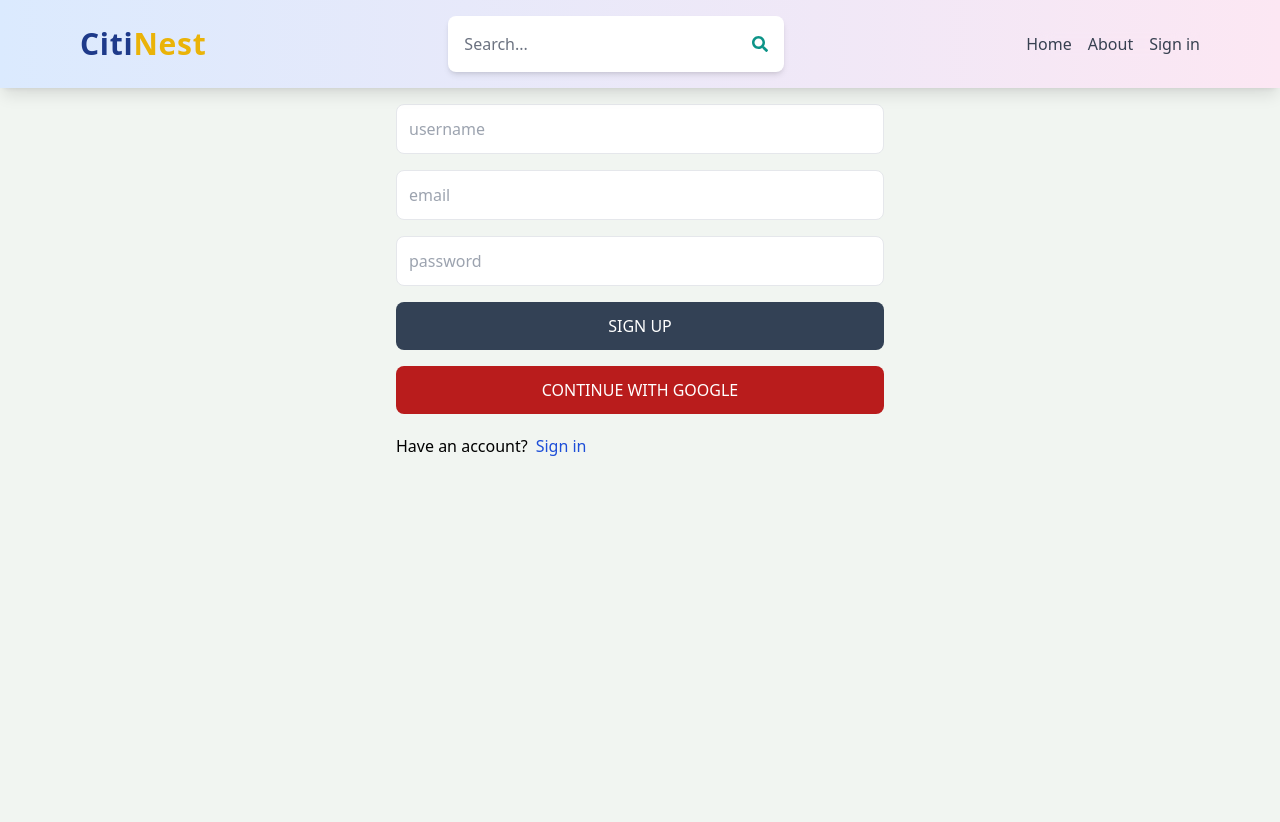
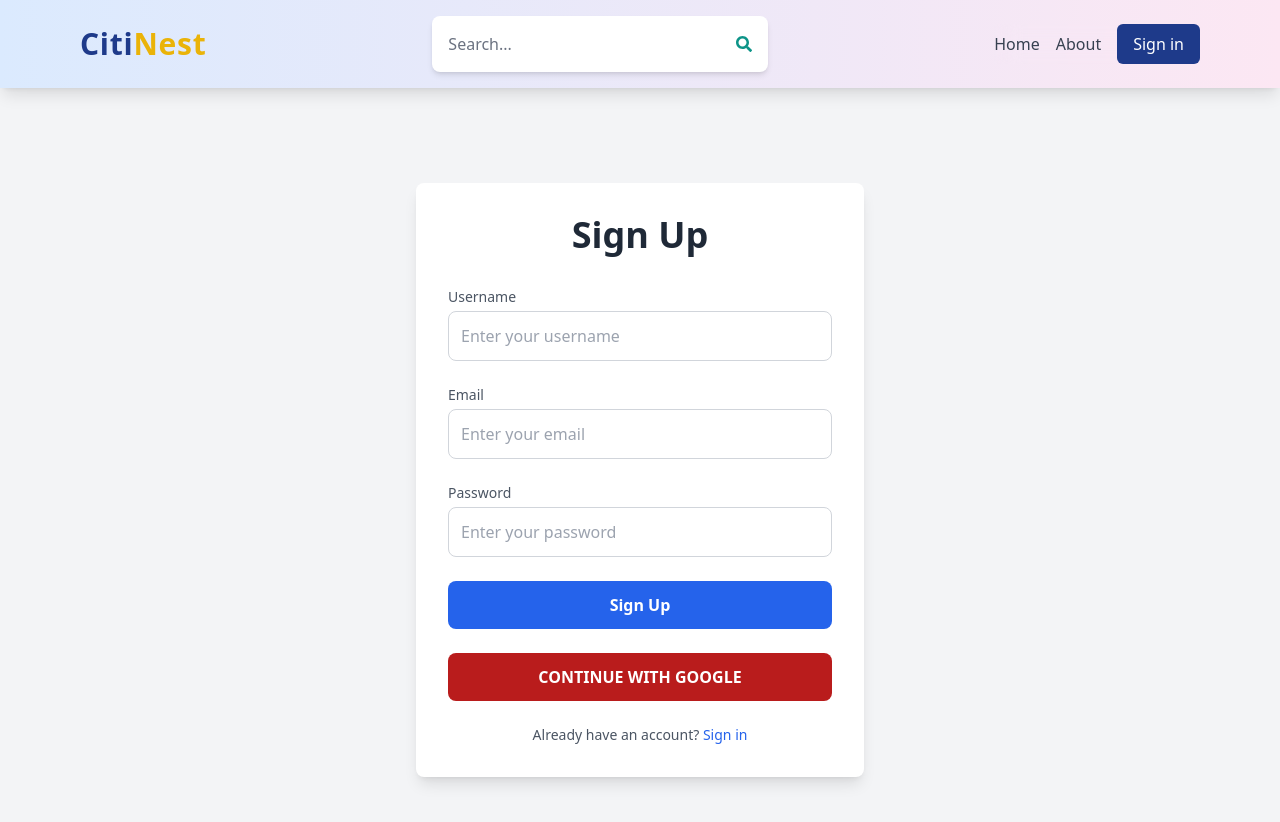
Before and after one commit to anuj1115/CitiNest, a React (Vite) app in the folder client/: page /sign-up in a window 1280 px wide. Shown: the top 822 px of the page. Before the commit the page ends 800 px from the top, so only its background shows below. Built offline with nearby package versions, Linux system fonts and the light colour scheme; no server answers.

Commit message:
few fixes

```diff
--- a/client/src/components/Header.jsx
+++ b/client/src/components/Header.jsx
@@ -83,9 +83,9 @@ export default function Header() {
                 alt='profile'
               />
             ) : (
-              <li className='hover:underline cursor-pointer text-lg sm:text-base text-gray-700 hover:text-yellow-600 transition-all duration-300'>
+              <button className='px-4 py-2 bg-blue-900 rounded-md font-normal text-white'>
                 Sign in
-              </li>
+              </button>
             )}
           </Link>
         </ul>
--- a/client/src/components/OAuth.jsx
+++ b/client/src/components/OAuth.jsx
@@ -32,7 +32,7 @@ function OAuth() {
     }
   }
   return (
-    <button onClick={handleGoogleClick} type='button' className='bg-red-700 text-white p-3 rounded-lg uppercase hover:opacity-95'>
+    <button onClick={handleGoogleClick} type='button' className='w-full font-semibold bg-red-700 text-white p-3 rounded-lg uppercase hover:opacity-95'>
         Continue with Google
     </button>
   )
--- a/client/src/pages/Home.jsx
+++ b/client/src/pages/Home.jsx
@@ -53,7 +53,7 @@ export default function Home() {
     <div className='bg-gradient-to-b from-white via-gray-50 to-gray-100 mt-20'>
       <div className='flex flex-col gap-6 py-20 px-4 max-w-6xl mx-auto text-center'>
         <h1 className='text-slate-700 font-bold text-4xl lg:text-6xl'>
-          Find your next <span className='text-yellow-500'>Home</span>
+          Explore your perfect <span className='text-yellow-500'>Spot</span>
         </h1>
         <p className='text-gray-500 text-sm sm:text-lg'>
           Discover a wide range of properties with <span className='font-bold text-blue-800'>CitiNest</span> and make your dream home a reality.
--- a/client/src/pages/Signin.jsx
+++ b/client/src/pages/Signin.jsx
@@ -1,66 +1,89 @@
-import React, { useState } from 'react'
-import {Link, useNavigate} from "react-router-dom"
-import { useDispatch, useSelector } from 'react-redux'
-import { signInStart, signInSuccess, signInFailure } from '../redux/user/userSlice'
-import OAuth from '../components/OAuth'
+import React, { useState } from 'react';
+import { Link, useNavigate } from 'react-router-dom';
+import { useDispatch, useSelector } from 'react-redux';
+import { signInStart, signInSuccess, signInFailure } from '../redux/user/userSlice';
+import OAuth from '../components/OAuth';
 
 export default function Signin() {
-
-  const [formData, setFormData] = useState({})
-  const {loading, error} = useSelector((state) => state.user)
-  const navigate = useNavigate()
-  const dispatch = useDispatch()
-
+  const [formData, setFormData] = useState({});
+  const { loading, error } = useSelector((state) => state.user);
+  const navigate = useNavigate();
+  const dispatch = useDispatch();
 
   const handleChange = (e) => {
-      setFormData(
-        {
-          ...formData,
-          [e.target.id]: e.target.value,
-        }
-      )
-  }
+    setFormData({
+      ...formData,
+      [e.target.id]: e.target.value,
+    });
+  };
+
   const handleSubmit = async (e) => {
-    e.preventDefault()
+    e.preventDefault();
     try {
-      dispatch(signInStart())
-      const res = await fetch('/api/auth/signin',
-        {
-          method: 'POST',
-          headers: {
-            'Content-Type': 'application/json',
-          },
-          body: JSON.stringify(formData),
-        })
-        const data = await res.json()
-        if(data.success === false) {
-          dispatch(signInFailure(data.message))
-          return
-        }
-        dispatch(signInSuccess(data))
-        navigate('/')
+      dispatch(signInStart());
+      const res = await fetch('/api/auth/signin', {
+        method: 'POST',
+        headers: {
+          'Content-Type': 'application/json',
+        },
+        body: JSON.stringify(formData),
+      });
+      const data = await res.json();
+      if (data.success === false) {
+        dispatch(signInFailure(data.message));
+        return;
+      }
+      dispatch(signInSuccess(data));
+      navigate('/');
     } catch (error) {
-      dispatch(signInFailure(error.message))
+      dispatch(signInFailure(error.message));
     }
-  }
+  };
+
   return (
-    <div className='p-3 max-w-lg mx-auto'>
-      <h1 className='text-3xl text-center font-semibold my-7'>Sign-in</h1>
-      <form onSubmit={handleSubmit} className='flex flex-col gap-4 '>
-        <input type='text' placeholder='email' className='border p-3 rounded-lg' id='email' onChange={handleChange}/>
-        <input type='password' placeholder='password' className='border p-3 rounded-lg' id='password' onChange={handleChange}/>
-        <button disabled={loading} className='bg-slate-700 text-white p-3 rounded-lg uppercase hover:opacity-95 disabled:opacity-80'>
-          {loading ? 'Loading...' : 'Sign In'}
-        </button>
-        <OAuth/>
-      </form>
-      <div className='flex gap-2 mt-5'>
-        <p>Dont have an account?</p>
-        <Link to={"/sign-up"}>
-           <span className='text-blue-700'>Sign up</span>
-        </Link>
+    <div className="min-h-screen bg-gray-100 flex items-center justify-center p-6 mt-20">
+      <div className="bg-white shadow-lg rounded-lg p-8 max-w-md w-full">
+        <h1 className="text-3xl font-bold text-center mb-8 text-gray-800">Sign In</h1>
+        <form onSubmit={handleSubmit} className="space-y-6">
+          <div className="flex flex-col space-y-1">
+            <label htmlFor="email" className="text-sm font-medium text-gray-600">Email</label>
+            <input
+              type="text"
+              placeholder="Enter your email"
+              id="email"
+              onChange={handleChange}
+              className="border border-gray-300 rounded-lg p-3 focus:outline-none focus:ring-2 focus:ring-blue-500"
+            />
+          </div>
+          <div className="flex flex-col space-y-1">
+            <label htmlFor="password" className="text-sm font-medium text-gray-600">Password</label>
+            <input
+              type="password"
+              placeholder="Enter your password"
+              id="password"
+              onChange={handleChange}
+              className="border border-gray-300 rounded-lg p-3 focus:outline-none focus:ring-2 focus:ring-blue-500"
+            />
+          </div>
+          <button
+            type="submit"
+            disabled={loading}
+            className="w-full text-xl bg-blue-600 text-white py-3 rounded-lg font-semibold hover:bg-blue-700 transition disabled:opacity-50"
+          >
+            {loading ? 'Signing In...' : 'Sign In'}
+          </button>
+          <OAuth />
+        </form>
+        <div className="text-center mt-6">
+          <p className="text-sm text-gray-600">
+            Don’t have an account?{' '}
+            <Link to="/sign-up" className="text-blue-600 font-medium hover:underline">
+              Sign up
+            </Link>
+          </p>
+        </div>
+        {error && <p className="text-red-500 text-center mt-4">{error}</p>}
       </div>
-      {error && <p className='text-red-500 mt-5'>{error}</p>}
     </div>
-  )
+  );
 }
--- a/client/src/pages/Signup.jsx
+++ b/client/src/pages/Signup.jsx
@@ -1,68 +1,100 @@
-import React, { useState } from 'react'
-import {Link, useNavigate} from "react-router-dom"
-import OAuth from '../components/OAuth'
-
+import React, { useState } from 'react';
+import { Link, useNavigate } from 'react-router-dom';
+import OAuth from '../components/OAuth';
 
 export default function Signup() {
-
-  const [formData, setFormData] = useState({})
-  const [error, setError] = useState(null)
-  const [loading, setLoading] = useState(false)
-  const navigate = useNavigate()
+  const [formData, setFormData] = useState({});
+  const [error, setError] = useState(null);
+  const [loading, setLoading] = useState(false);
+  const navigate = useNavigate();
 
   const handleChange = (e) => {
-      setFormData(
-        {
-          ...formData,
-          [e.target.id]: e.target.value,
-        }
-      )
-  }
+    setFormData({
+      ...formData,
+      [e.target.id]: e.target.value,
+    });
+  };
+
   const handleSubmit = async (e) => {
-    e.preventDefault()
+    e.preventDefault();
     try {
-      setLoading(true)
-      const res = await fetch('/api/auth/signup',
-        {
-          method: 'POST',
-          headers: {
-            'Content-Type': 'application/json',
-          },
-          body: JSON.stringify(formData),
-        })
-        const data = await res.json()
-        if(data.success === false) {
-          setLoading(false)
-          setError(data.message)
-          return
-        }
-        setLoading(false)
-        setError(null)
-        navigate('/sign-in')
+      setLoading(true);
+      const res = await fetch('/api/auth/signup', {
+        method: 'POST',
+        headers: {
+          'Content-Type': 'application/json',
+        },
+        body: JSON.stringify(formData),
+      });
+      const data = await res.json();
+      if (data.success === false) {
+        setLoading(false);
+        setError(data.message);
+        return;
+      }
+      setLoading(false);
+      setError(null);
+      navigate('/sign-in');
     } catch (error) {
-      setLoading(false)
-      setError(error.message)
+      setLoading(false);
+      setError(error.message);
     }
-  }
+  };
+
   return (
-    <div className='p-3 max-w-lg mx-auto'>
-      <h1 className='text-3xl text-center font-semibold my-7'>Sign-up</h1>
-      <form onSubmit={handleSubmit} className='flex flex-col gap-4 '>
-        <input type='text' placeholder='username' className='border p-3 rounded-lg' id='username' onChange={handleChange}/>
-        <input type='text' placeholder='email' className='border p-3 rounded-lg' id='email' onChange={handleChange}/>
-        <input type='password' placeholder='password' className='border p-3 rounded-lg' id='password' onChange={handleChange}/>
-        <button disabled={loading} className='bg-slate-700 text-white p-3 rounded-lg uppercase hover:opacity-95 disabled:opacity-80'>
-          {loading ? 'Loading...' : 'Sign Up'}
-        </button>
-        <OAuth/>
-      </form>
-      <div className='flex gap-2 mt-5'>
-        <p>Have an account?</p>
-        <Link to={"/sign-in"}>
-           <span className='text-blue-700'>Sign in</span>
-        </Link>
+    <div className="min-h-screen bg-gray-100 flex items-center justify-center p-6 mt-20">
+      <div className="bg-white shadow-lg rounded-lg p-8 max-w-md w-full">
+        <h1 className="text-4xl font-bold text-center mb-8 text-gray-800">Sign Up</h1>
+        <form onSubmit={handleSubmit} className="space-y-6">
+          <div className="flex flex-col space-y-1">
+            <label htmlFor="username" className="text-sm font-medium text-gray-600">Username</label>
+            <input
+              type="text"
+              placeholder="Enter your username"
+              id="username"
+              onChange={handleChange}
+              className="border border-gray-300 rounded-lg p-3 focus:outline-none focus:ring-2 focus:ring-blue-500"
+            />
+          </div>
+          <div className="flex flex-col space-y-1">
+            <label htmlFor="email" className="text-sm font-medium text-gray-600">Email</label>
+            <input
+              type="text"
+              placeholder="Enter your email"
+              id="email"
+              onChange={handleChange}
+              className="border border-gray-300 rounded-lg p-3 focus:outline-none focus:ring-2 focus:ring-blue-500"
+            />
+          </div>
+          <div className="flex flex-col space-y-1">
+            <label htmlFor="password" className="text-sm font-medium text-gray-600">Password</label>
+            <input
+              type="password"
+              placeholder="Enter your password"
+              id="password"
+              onChange={handleChange}
+              className="border border-gray-300 rounded-lg p-3 focus:outline-none focus:ring-2 focus:ring-blue-500"
+            />
+          </div>
+          <button
+            type="submit"
+            disabled={loading}
+            className="w-full bg-blue-600 text-white py-3 rounded-lg font-semibold hover:bg-blue-700 transition disabled:opacity-50"
+          >
+            {loading ? 'Signing Up...' : 'Sign Up'}
+          </button>
+          <OAuth className="w-full" />
+        </form>
+        <div className="text-center mt-6">
+          <p className="text-sm text-gray-600">
+            Already have an account?{' '}
+            <Link to="/sign-in" className="text-blue-600 font-medium hover:underline">
+              Sign in
+            </Link>
+          </p>
+        </div>
+        {error && <p className="text-red-500 text-center mt-4">{error}</p>}
       </div>
-      {error && <p className='text-red-500 mt-5'>{error}</p>}
     </div>
-  )
+  );
 }
```
Also changed, not shown: client/src/pages/Search.jsx (+14 -13 lines).
